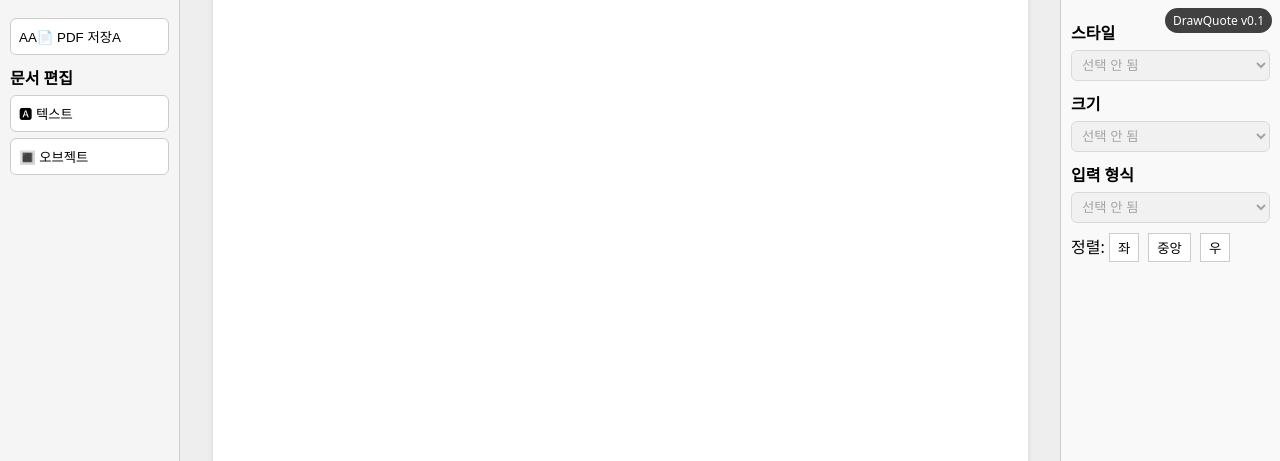
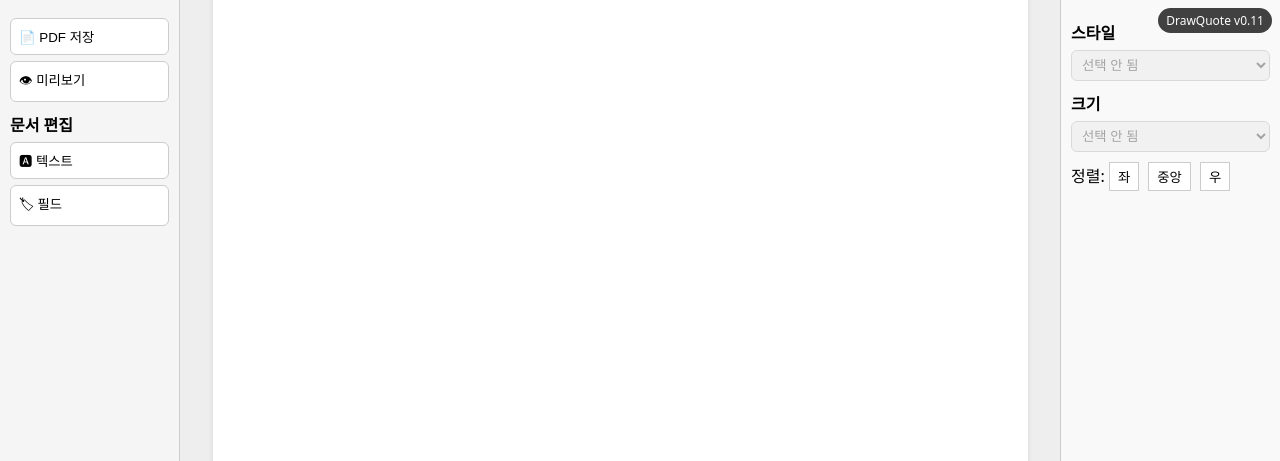
Before and after one commit to deokjunkim/quote, a Flask app: page / in a window 1280 px wide. Shown: the top 461 px of the page. Run offline with Flask 3, Linux system fonts and the light colour scheme; some libraries are stand-ins or nearby versions.

Commit message:
2025.08.12 14:30 - version 0.11 미리보기 및 오브젝트 필드 구성 추가

```diff
--- a/app.py
+++ b/app.py
@@ -12,9 +12,15 @@ def set_security_headers(resp):
     resp.headers["Content-Security-Policy"] = (
         "default-src 'self'; "
         "script-src 'self' https://cdnjs.cloudflare.com; "
-        "style-src 'self'; "
-        "img-src 'self' data:; "
+        "style-src 'self' 'unsafe-inline'; "
+        "img-src 'self' data: blob:; "
+        "font-src 'self'; "
+        # 🔑 미리보기용 blob: iframe 허용
+        "frame-src 'self' blob:; "
+        # html2pdf/html2canvas가 blob 워커를 쓸 수 있게
+        "worker-src 'self' blob:; "
         "connect-src 'self'; "
+        "object-src 'none'; "
         f"frame-ancestors {SF_FRAME_ANCESTORS};"
     )
     resp.headers["X-Content-Type-Options"] = "nosniff"
@@ -23,7 +29,7 @@ def set_security_headers(resp):
 
 @app.get("/")
 def index():
-    return render_template("create_quote.html", VERSION="0.1")
+    return render_template("create_quote.html", VERSION="0.11")
 
 if __name__ == "__main__":
     app.run(debug=True)
--- a/static/css/app.css
+++ b/static/css/app.css
@@ -7,12 +7,30 @@ body { margin:0; font-family: system-ui, -apple-system, Segoe UI, Roboto, "Noto
 #properties { width:220px; background:#f9f9f9; border-left:1px solid #ccc; padding:10px; }
 .edit-item { display:block; width:100%; padding:8px; margin-bottom:6px; background:#fff; border:1px solid #ccc; border-radius:6px; cursor:pointer; text-align:left; }
 .edit-item:hover { background:#f0f0f0; }
+.panel-title { font-weight:bold; margin:10px 0 6px; }
+.mt-8 { margin-top:8px; }
+
 .draggable { padding:5px; background:transparent; border:1px dashed #aaa; cursor:move; position:absolute; resize:both; overflow:auto; min-width:40px; min-height:20px; }
 .selected { outline:2px solid var(--brand); }
 .align-btn { padding:4px 8px; margin-right:5px; border:1px solid #ccc; background:#fff; cursor:pointer; }
 .align-btn:hover { background:#eee; }
+.align-wrap { margin-top:10px; }
+
 .delete-btn { display:none; padding:8px; border-radius:6px; background:#fff; color:#dc3545; border:1px solid #dc3545; margin-top:10px; cursor:pointer; }
 .delete-btn:hover { background:#ffe8ea; }
 .badge { position:fixed; top:8px; right:8px; font-size:12px; background:#222; color:#fff; padding:4px 8px; border-radius:999px; opacity:.85; }
 label { display:block; margin-top:10px; font-weight:600; }
 select { width:100%; padding:6px; border:1px solid #ccc; border-radius:6px; margin-top:6px; }
+
+/* 시각 구분 */
+.draggable[data-input-type="field"]  { border:1px solid #007bff; }
+.draggable[data-input-type="object"] { background:#f0f0f0; }
+
+/* === PDF 미리보기 모달 === */
+.modal { display:none; position:fixed; inset:0; background:rgba(0,0,0,.45); align-items:center; justify-content:center; padding:24px; z-index:9999; }
+.modal--open { display:flex; }
+.modal__dialog { width:min(900px,95vw); height:min(90vh,1000px); background:#fff; border-radius:8px; box-shadow:0 10px 30px rgba(0,0,0,.25); display:flex; flex-direction:column; overflow:hidden; }
+.modal__header { display:flex; align-items:center; justify-content:space-between; padding:10px 12px; border-bottom:1px solid #eee; background:#fafafa; }
+.modal__close { border:1px solid #ccc; background:#fff; border-radius:6px; cursor:pointer; padding:4px 8px; }
+.modal__close:hover { background:#f3f3f3; }
+.modal__frame { flex:1; width:100%; border:0; background:#fff; }
--- a/static/js/app.js
+++ b/static/js/app.js
@@ -1,22 +1,37 @@
-// DrawQuote v0.1 - JS 분리본
-const canvas = document.getElementById('canvas');
-const addTextBtn = document.getElementById('addText');
-const addObjectBtn = document.getElementById('addObject');
-const exportBtn = document.getElementById('exportPDF');
+// DrawQuote v0.11 + PDF 미리보기 (CSP 친화적)
+const canvas       = document.getElementById('canvas');
+const addTextBtn   = document.getElementById('addText');
+const addFieldBtn  = document.getElementById('addField');
+const exportBtn    = document.getElementById('exportPDF');
+const previewBtn   = document.getElementById('previewPDF');
 const deleteBoxBtn = document.getElementById('deleteBox');
 
 const fontFamily = document.getElementById('fontFamily');
-const fontSize = document.getElementById('fontSize');
-const inputType = document.getElementById('inputType');
+const fontSize   = document.getElementById('fontSize');
+
+// 필드 전용 패널
+const fieldProps     = document.getElementById('fieldProps');
+const sfObjectSelect = document.getElementById('sfObject');
+const sfFieldSelect  = document.getElementById('sfField');
+
+// 미리보기 모달
+const previewModal = document.getElementById('previewModal');
+const previewFrame = document.getElementById('previewFrame');
+const closePreview = document.getElementById('closePreview');
+
+// 샘플 스키마 (추후 서버/세일즈포스 호출로 대체 가능)
+const SF_SCHEMA = {
+  Account:     ["Name","Phone","BillingCity","BillingStreet"],
+  Opportunity: ["Name","StageName","Amount","CloseDate"],
+  Order:       ["OrderNumber","Status","TotalAmount","EffectiveDate"]
+};
 
 let count = 0;
 let selectedEl = null;
 
-// 요소 이동: 리사이즈 중엔 드래그 금지
+// 드래그(리사이즈 중 위치 고정)
 function makeDraggable(el) {
-  let isDragging = false;
-  let isResizing = false;
-  let offsetX = 0, offsetY = 0;
+  let isDragging = false, isResizing = false, offsetX = 0, offsetY = 0;
 
   el.addEventListener('mousedown', (e) => {
     const rect = el.getBoundingClientRect();
@@ -43,70 +58,119 @@ function makeDraggable(el) {
   });
 }
 
+// 선택 처리 + 패널 토글
 function makeSelectable(el) {
   el.addEventListener('click', (e) => {
     e.stopPropagation();
     if (selectedEl) selectedEl.classList.remove('selected');
     selectedEl = el; selectedEl.classList.add('selected');
-    fontFamily.disabled = fontSize.disabled = inputType.disabled = false;
+
+    fontFamily.disabled = false;
+    fontSize.disabled   = false;
+    fontFamily.value = selectedEl.dataset.fontFamily || '';
+    fontSize.value   = selectedEl.dataset.fontSize   || '';
+
+    if (selectedEl.dataset.inputType === 'field') {
+      fieldProps.style.display = 'block';
+      const currentObj   = selectedEl.dataset.sfObject || 'Account';
+      const currentField = selectedEl.dataset.sfField  || 'Name';
+      sfObjectSelect.value = currentObj;
+      populateFieldSelect(currentObj, currentField);
+    } else {
+      fieldProps.style.display = 'none';
+    }
+
     deleteBoxBtn.style.display = 'block';
-    fontFamily.value = selectedEl.dataset.fontFamily || '';
-    fontSize.value   = selectedEl.dataset.fontSize || '';
-    inputType.value  = selectedEl.dataset.inputType || '';
   });
 }
 
+function populateFieldSelect(objectName, selectedField) {
+  const fields = SF_SCHEMA[objectName] || [];
+  sfFieldSelect.innerHTML = fields.map(f => `<option value="${f}">${f}</option>`).join('');
+  sfFieldSelect.value = (selectedField && fields.includes(selectedField)) ? selectedField : (fields[0] || '');
+}
+
+function applyFieldPlaceholder(el) {
+  const obj = el.dataset.sfObject || 'Account';
+  const fld = el.dataset.sfField  || 'Name';
+  el.textContent = `{{${obj}.${fld}}}`;
+}
+
+// 요소 추가: 텍스트
 addTextBtn.onclick = () => {
   const el = document.createElement('div');
   el.contentEditable = true;
   el.className = 'draggable';
-  el.innerText = '텍스트 입력 또는 {{Account.Name}}';
-  Object.assign(el.style, {top:(50+count*40)+'px', left:'100px', width:'150px', height:'30px', fontFamily:'sans-serif', fontSize:'12pt'});
-  el.dataset.inputType = 'text'; el.dataset.fontFamily='sans-serif'; el.dataset.fontSize='12pt';
+  Object.assign(el.style, { top:(50+count*40)+'px', left:'100px', width:'180px', height:'32px',
+                            fontFamily:'sans-serif', fontSize:'12pt' });
+  el.textContent = '텍스트 입력';
+  el.dataset.inputType  = 'text';
+  el.dataset.fontFamily = 'sans-serif';
+  el.dataset.fontSize   = '12pt';
   count++; canvas.appendChild(el); makeDraggable(el); makeSelectable(el); el.click();
 };
 
-addObjectBtn.onclick = () => {
+// 요소 추가: 필드
+addFieldBtn.onclick = () => {
   const el = document.createElement('div');
   el.contentEditable = false;
   el.className = 'draggable';
-  el.innerText = '오브젝트';
-  Object.assign(el.style, {top:(50+count*40)+'px', left:'100px', width:'150px', height:'30px', background:'#f0f0f0'});
-  el.dataset.inputType = 'object';
+  Object.assign(el.style, { top:(50+count*40)+'px', left:'100px', width:'200px', height:'32px' });
+  el.dataset.inputType = 'field';
+  el.dataset.sfObject  = 'Account';
+  el.dataset.sfField   = 'Name';
+  applyFieldPlaceholder(el);
   count++; canvas.appendChild(el); makeDraggable(el); makeSelectable(el); el.click();
 };
 
+// 외부 클릭 시 해제
 document.addEventListener('click', (e) => {
   const insideProps = document.getElementById('properties').contains(e.target);
   const insideBox = e.target.classList && e.target.classList.contains('draggable');
   if (!insideProps && !insideBox) {
     if (selectedEl) selectedEl.classList.remove('selected');
-    selectedEl = null; fontFamily.disabled = fontSize.disabled = inputType.disabled = true;
-    fontFamily.value = fontSize.value = inputType.value = ""; deleteBoxBtn.style.display = 'none';
+    selectedEl = null;
+    fontFamily.disabled = fontSize.disabled = true;
+    fieldProps.style.display = 'none';
+    fontFamily.value = fontSize.value = '';
+    deleteBoxBtn.style.display = 'none';
   }
 });
 
-document.addEventListener('keydown', (e) => {
-  const active = document.activeElement;
-  const isEditing = active && active.isContentEditable;
-  if (!isEditing && selectedEl && (e.key === 'Delete' || e.key === 'Backspace')) {
-    selectedEl.remove();
-    selectedEl=null; fontFamily.disabled=fontSize.disabled=inputType.disabled=true;
-    fontFamily.value=fontSize.value=inputType.value=""; deleteBoxBtn.style.display='none';
-  }
-});
-
+// 삭제
 deleteBoxBtn.addEventListener('click', () => {
   if (!selectedEl) return;
   selectedEl.remove();
-  selectedEl=null; fontFamily.disabled=fontSize.disabled=inputType.disabled=true;
-  fontFamily.value=fontSize.value=inputType.value=""; deleteBoxBtn.style.display='none';
+  selectedEl = null;
+  fontFamily.disabled = fontSize.disabled = true;
+  fieldProps.style.display = 'none';
+  fontFamily.value = fontSize.value = '';
+  deleteBoxBtn.style.display = 'none';
 });
 
-fontFamily.addEventListener('change', function(){ if (selectedEl){ selectedEl.dataset.fontFamily=this.value; selectedEl.style.fontFamily=this.value; }});
-fontSize.addEventListener('change', function(){ if (selectedEl){ selectedEl.dataset.fontSize=this.value; selectedEl.style.fontSize=this.value; }});
-inputType.addEventListener('change', function(){ if (selectedEl){ selectedEl.dataset.inputType=this.value; }});
+// 스타일
+fontFamily.addEventListener('change', function(){
+  if (selectedEl){ selectedEl.dataset.fontFamily=this.value; selectedEl.style.fontFamily=this.value; }
+});
+fontSize.addEventListener('change', function(){
+  if (selectedEl){ selectedEl.dataset.fontSize=this.value; selectedEl.style.fontSize=this.value; }
+});
 
+// 오브젝트/필드 변경
+sfObjectSelect.addEventListener('change', function(){
+  if (!selectedEl || selectedEl.dataset.inputType !== 'field') return;
+  selectedEl.dataset.sfObject = this.value;
+  populateFieldSelect(this.value, null);
+  selectedEl.dataset.sfField = sfFieldSelect.value;
+  applyFieldPlaceholder(selectedEl);
+});
+sfFieldSelect.addEventListener('change', function(){
+  if (!selectedEl || selectedEl.dataset.inputType !== 'field') return;
+  selectedEl.dataset.sfField = this.value;
+  applyFieldPlaceholder(selectedEl);
+});
+
+// 정렬
 document.querySelectorAll('.align-btn').forEach(btn=>{
   btn.addEventListener('click', () => { if (selectedEl) selectedEl.style.textAlign = btn.dataset.align; });
 });
@@ -121,3 +185,38 @@ exportBtn.addEventListener('click', () => {
     jsPDF:{unit:'pt', format:'a4', orientation:'portrait'}
   }).save();
 });
+
+// PDF 미리보기(모달)
+previewBtn.addEventListener('click', () => {
+  const el = document.getElementById('canvas');
+  html2pdf().from(el).set({
+    margin:0,
+    image:{ type:'jpeg', quality:0.98 },
+    html2canvas:{ scale:2 },
+    jsPDF:{ unit:'pt', format:'a4', orientation:'portrait' }
+  })
+  .toPdf()
+  .get('pdf')
+  .then(pdf => {
+    const blob = pdf.output('blob');
+    const url  = URL.createObjectURL(blob);
+    previewFrame.src = url;
+    previewModal.classList.add('modal--open');
+    previewModal.setAttribute('aria-hidden', 'false');
+  })
+  .catch(err => {
+    console.error('미리보기 생성 실패:', err);
+    alert('PDF 미리보기를 생성할 수 없습니다.');
+  });
+});
+
+// 모달 닫기
+function closePreviewModal(){
+  if (previewFrame.src && previewFrame.src.startsWith('blob:')) URL.revokeObjectURL(previewFrame.src);
+  previewFrame.src = 'about:blank';
+  previewModal.classList.remove('modal--open');
+  previewModal.setAttribute('aria-hidden', 'true');
+}
+document.getElementById('closePreview').addEventListener('click', closePreviewModal);
+previewModal.addEventListener('click', (e) => { if (e.target === previewModal) closePreviewModal(); });
+document.addEventListener('keydown', (e)=>{ if(e.key==='Escape' && previewModal.classList.contains('modal--open')) closePreviewModal(); });
--- a/templates/create_quote.html
+++ b/templates/create_quote.html
@@ -5,20 +5,19 @@
   <title>DrawQuote v{{VERSION}}</title>
   <meta name="viewport" content="width=device-width, initial-scale=1" />
   <link rel="stylesheet" href="{{ url_for('static', filename='css/app.css') }}">
-  <!-- 외부 라이브러리: SRI 권장 -->
-  <script src="https://cdnjs.cloudflare.com/ajax/libs/html2pdf.js/0.10.1/html2pdf.bundle.min.js"
-          integrity="sha512-YcsIP6w1QnN0r0m7X8lY2QGg3Wc6f0x8QO6X3jYq6p9f3q3v1vN1k7mQw0h9wF0n8o1a7wq6gZFZ8C2aF3+J1w=="
-          crossorigin="anonymous" referrerpolicy="no-referrer"></script>
+  <!-- html2pdf: SRI 제거(무결성 불일치로 차단되던 문제 방지) -->
+  <script src="https://cdnjs.cloudflare.com/ajax/libs/html2pdf.js/0.10.1/html2pdf.bundle.min.js"></script>
   <script defer src="{{ url_for('static', filename='js/app.js') }}"></script>
 </head>
 <body>
   <div class="badge">DrawQuote v{{VERSION}}</div>
 
   <div id="sidebar">
-    <button id="exportPDF" class="edit-item" style="margin-top:8px;">AA📄 PDF 저장A</button>
-    <div style="font-weight:bold; margin:10px 0 6px;">문서 편집</div>
+    <button id="exportPDF" class="edit-item mt-8">📄 PDF 저장</button>
+    <button id="previewPDF" class="edit-item">👁 미리보기</button>
+    <div class="panel-title">문서 편집</div>
     <button id="addText" class="edit-item">🅰 텍스트</button>
-    <button id="addObject" class="edit-item">🔳 오브젝트</button>
+    <button id="addField" class="edit-item">🏷 필드</button>
   </div>
 
   <div id="canvas-wrapper"><div id="canvas"></div></div>
@@ -40,20 +39,39 @@
         <option value="16pt">16pt</option>
       </select>
     </label>
-    <label>입력 형식
-      <select id="inputType" disabled>
-        <option value="">선택 안 됨</option>
-        <option value="text">텍스트</option>
-        <option value="number">숫자</option>
-        <option value="date">날짜</option>
-      </select>
-    </label>
-    <div style="margin-top:10px;">정렬:
+
+    <!-- 필드 박스 전용 속성 -->
+    <div id="fieldProps" style="display:none; margin-top:10px;">
+      <label>오브젝트
+        <select id="sfObject">
+          <option value="Account">Account</option>
+          <option value="Opportunity">Opportunity</option>
+          <option value="Order">Order</option>
+        </select>
+      </label>
+      <label>필드
+        <select id="sfField"></select>
+      </label>
+    </div>
+
+    <div class="align-wrap">정렬:
       <button class="align-btn" data-align="left">좌</button>
       <button class="align-btn" data-align="center">중앙</button>
       <button class="align-btn" data-align="right">우</button>
     </div>
+
     <div id="deleteBox" class="delete-btn">🗑 삭제</div>
+  </div>
+
+  <!-- PDF 미리보기 모달 -->
+  <div id="previewModal" class="modal" aria-hidden="true">
+    <div class="modal__dialog">
+      <div class="modal__header">
+        <strong>PDF 미리보기</strong>
+        <button id="closePreview" class="modal__close" aria-label="닫기">✕</button>
+      </div>
+      <iframe id="previewFrame" class="modal__frame" title="PDF Preview"></iframe>
+    </div>
   </div>
 </body>
 </html>
```
